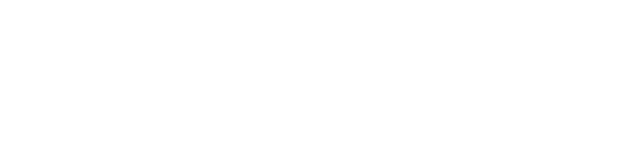
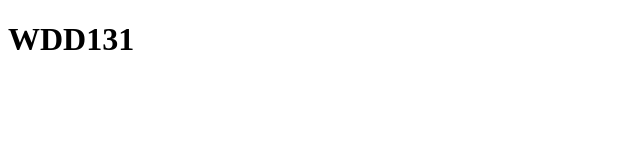
Before and after one commit to Wildstar7/wdd131, a plain HTML site: page index.html in a window 1280 px wide. Shown: the whole page, without its empty margins (0-640 px from the left). Drawn offline with Linux system fonts and the light colour scheme.

Commit message:
Re-initialize

```diff
--- a/index.html
+++ b/index.html
@@ -6,6 +6,6 @@
     <title>WDD131</title>
 </head>
 <body>
-
+    <h1>WDD131</h1>
 </body>
 </html>
```
